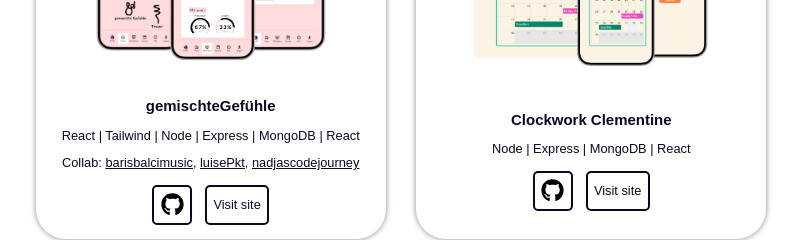
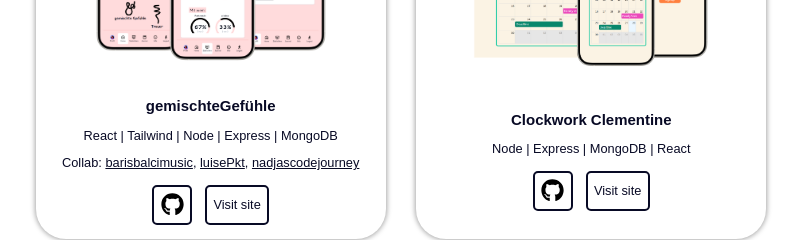
Before and after one commit to hannahnier/portfolio, a React (Vite) app: page / in a window 1280 px wide. Shown: the part 1140-1380 px from the top of the page, without its empty margins (239-1040 px from the left). Built offline with nearby package versions, Linux system fonts and the light colour scheme; a web font is replaced by a local one.

Commit message:
fix/WorkSection: fix typo in tech stack for gemischteGefühle

```diff
--- a/src/pages/WorkSection.jsx
+++ b/src/pages/WorkSection.jsx
@@ -28,7 +28,7 @@ const items = [
     ],
     description:
       "A mental health application for tracking and analyzing emotional states in depth",
-    tech: "React | Tailwind | Node | Express | MongoDB | React",
+    tech: "React | Tailwind | Node | Express | MongoDB",
     imgSrc: gemischtegefuehleScreenshot,
     gitHub: "https://github.com/MindfulStudio/frontend/",
   },
```
